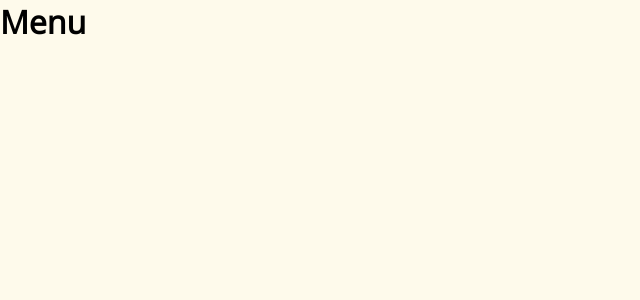
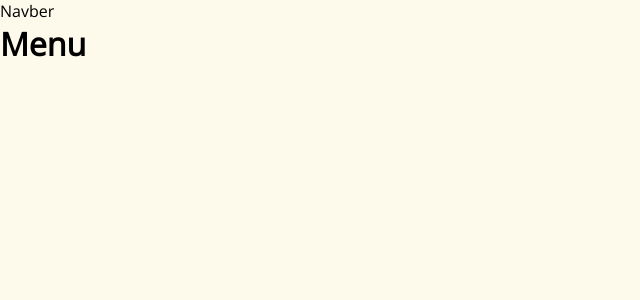
Before and after one commit to wavyadri/pizza-maker, a React (Create React App) app: page /menu in a window 1280 px wide. Shown: the top 300 px of the page, without its empty margins (0-640 px from the left). Built offline with nearby package versions, Linux system fonts and the light colour scheme.

Commit message:
Update App
Change Router to only show Navbar on all pages that are not Home.

```diff
--- a/src/App.js
+++ b/src/App.js
@@ -2,23 +2,35 @@ import logo from './logo.svg';
 import './App.css';
 import { BrowserRouter as Router, Route, Switch } from 'react-router-dom'
 // pages
+import Navbar from './components/Navbar'
 import Home from './components/Home'
 import FullMenu from './components/FullMenu'
 import Custom from './components/Custom'
 
 function App() {
+  // show navbar and footer on all pages other than Home
+  const DefaultRoutes = () => {
+    return (
+      <>
+        <Navbar/>
+        <Switch>
+          <Route path='/menu'>
+            <FullMenu/>
+          </Route>
+          <Route path='/make-your-own'>
+            <Custom/>
+          </Route>
+        </Switch>
+      </>
+    )
+  }
   return (
     <Router>
       <Switch>
         <Route exact path='/'>
           <Home/>
         </Route>
-        <Route path='/menu'>
-          <FullMenu/>
-        </Route>
-        <Route path='/make-your-own'>
-          <Custom/>
-        </Route>
+        <Route component={DefaultRoutes}/>
       </Switch>
     </Router>
   );
--- /dev/null
+++ b/src/components/Navbar.js
@@ -0,0 +1,11 @@
+import React from 'react'
+
+const Navbar = () => {
+    return (
+        <div>
+           Navber
+        </div>
+    )
+}
+
+export default Navbar
```
